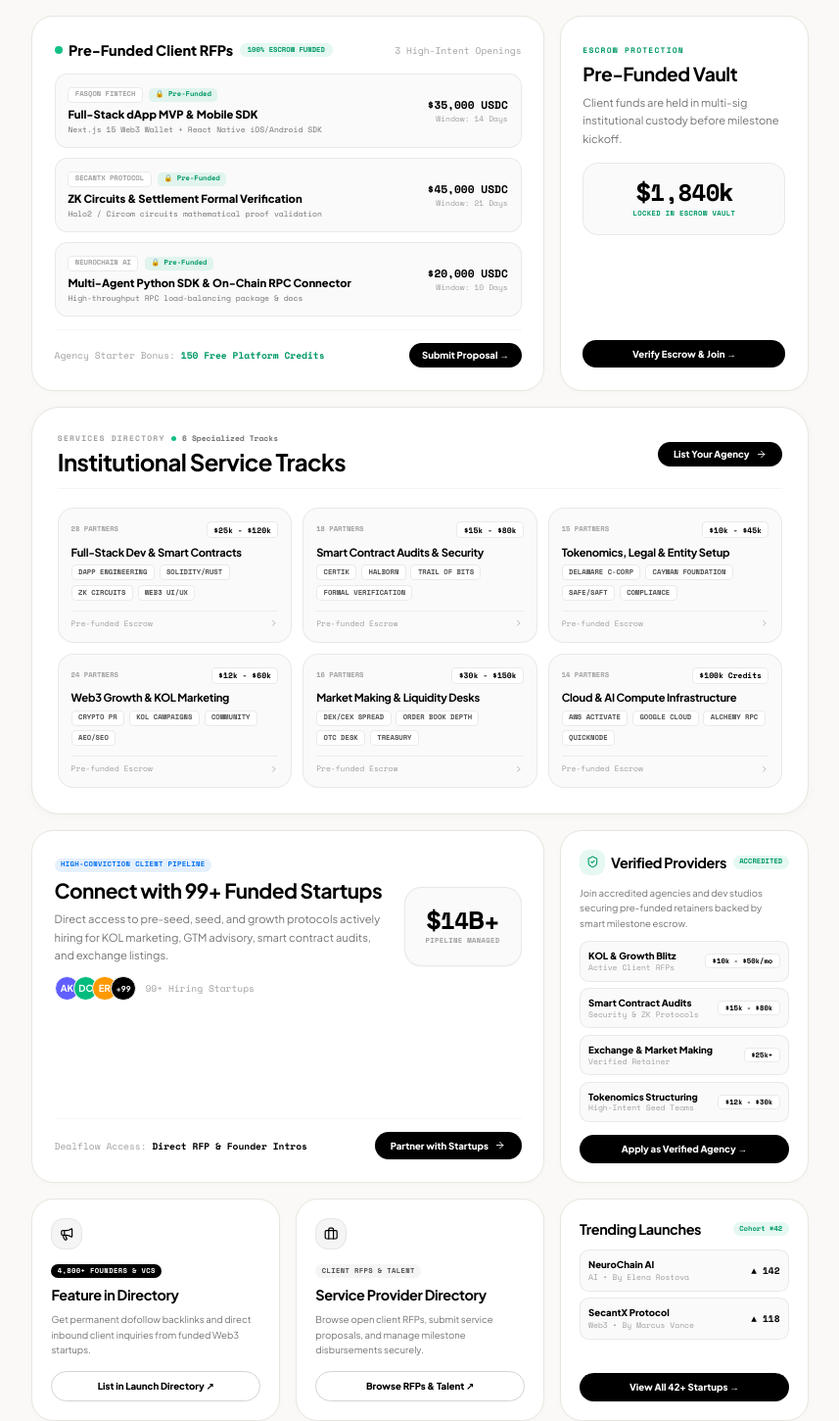
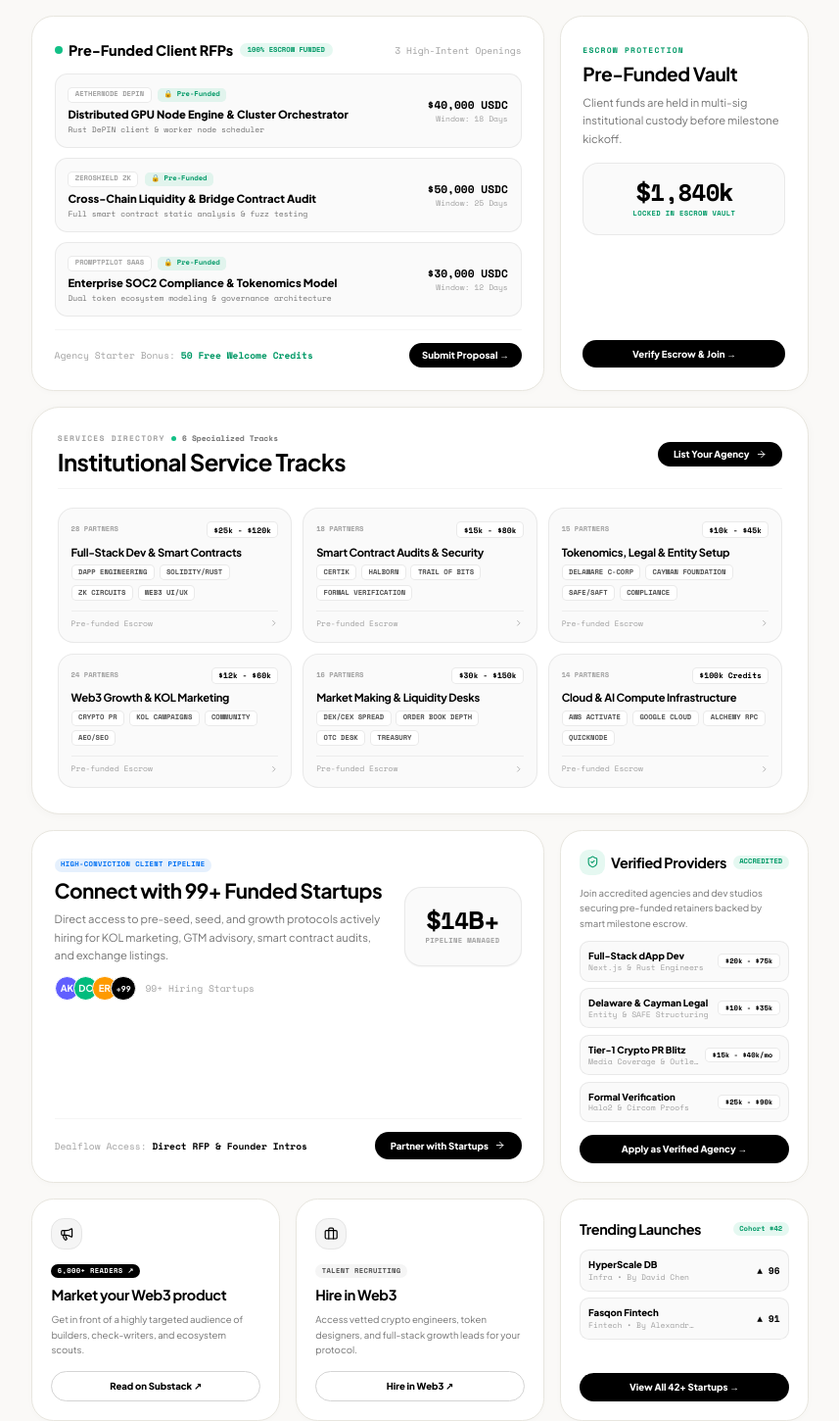
Before and after one commit to Akash1070/Raisequity, a React (Vite) app: page /service-providers in a window 1280 px wide. Shown: the part 884-2334 px from the top of the page at 98% size, without its empty margins (211-1068 px from the left). Built offline with nearby package versions, Linux system fonts and the light colour scheme; no server answers; the database is empty.

Commit message:
fix(landing): dynamic rotation across all showcase cards, 50 welcome credits update, external redirects, and perks moved to row 2

```diff
--- a/src/hooks/useLandingData.ts
+++ b/src/hooks/useLandingData.ts
@@ -285,7 +285,8 @@ export function useLandingData() {
               })
               .filter(Boolean) as LandingVentureFund[];
             if (dbFunds.length) {
-              setVentureFunds([...dbFunds, ...TOP_VC_FUNDS].slice(0, 8));
+              const validFunds = dbFunds.filter(f => !['Waseem', 'TN', 'Vomi', 'Brandon', 'Shounak', 'Piyush', 'Gabri'].includes(f.category));
+              setVentureFunds([...TOP_VC_FUNDS, ...validFunds]);
             }
           }
         } catch (_) {}
@@ -370,11 +371,26 @@ export function useLandingData() {
     },
   ];
 
-  // Dynamic slices for rotating cards (strictly 4 items to keep UI compact)
-  const activeGrants = grants.slice((cycleIndex * 4) % Math.max(grants.length - 3, 1), ((cycleIndex * 4) % Math.max(grants.length - 3, 1)) + 4);
-  const activeCredits = credits.slice((cycleIndex * 4) % Math.max(credits.length - 3, 1), ((cycleIndex * 4) % Math.max(credits.length - 3, 1)) + 4);
-  const activeDeals = deals.slice((cycleIndex * 3) % Math.max(deals.length - 2, 1), ((cycleIndex * 3) % Math.max(deals.length - 2, 1)) + 3);
-  const activeFunds = ventureFunds.slice((cycleIndex * 4) % Math.max(ventureFunds.length - 3, 1), ((cycleIndex * 4) % Math.max(ventureFunds.length - 3, 1)) + 4);
+  // Dynamic batched slices for rotating cards (strictly 4 items, visibly switching every 3.5s)
+  const activeGrants = (cycleIndex % 3 === 0)
+    ? grants.slice(0, 4)
+    : (cycleIndex % 3 === 1)
+    ? grants.slice(4, 8)
+    : grants.slice(8, 12);
+
+  const activeCredits = (cycleIndex % 3 === 0)
+    ? credits.slice(0, 4)
+    : (cycleIndex % 3 === 1)
+    ? credits.slice(4, 8)
+    : credits.slice(8, 12);
+
+  const activeDeals = (cycleIndex % 2 === 0)
+    ? deals.slice(0, 3)
+    : deals.slice(3, 6);
+
+  const activeFunds = (cycleIndex % 2 === 0)
+    ? TOP_VC_FUNDS.slice(0, 4)
+    : TOP_VC_FUNDS.slice(4, 8);
 
   return {
     deals,
--- a/src/pages/Founders.tsx
+++ b/src/pages/Founders.tsx
@@ -434,7 +434,7 @@ export default function Founders() {
 
               <div className="space-y-2.5 mb-5">
                 {activeGrants.map((g, i) => (
-                  <div key={i} className="p-3 rounded-2xl bg-neutral-50 dark:bg-[#18191e] border border-neutral-200/80 dark:border-white/5 flex items-center justify-between text-xs transition-all duration-300">
+                  <div key={`${i}-${g.title}`} className="p-3 rounded-2xl bg-neutral-50 dark:bg-[#18191e] border border-neutral-200/80 dark:border-white/5 flex items-center justify-between text-xs transition-all duration-300">
                     <div>
                       <div className="flex items-center gap-1.5 mb-0.5">
                         <span className="w-1.5 h-1.5 rounded-full bg-[#805ad5] animate-pulse" />
@@ -476,7 +476,7 @@ export default function Founders() {
 
               <div className="space-y-2.5 mb-5">
                 {activeCredits.map((c, i) => (
-                  <div key={i} className="p-3 rounded-2xl bg-neutral-50 dark:bg-[#18191e] border border-neutral-200/80 dark:border-white/5 flex items-center justify-between gap-3 text-xs transition-all duration-300">
+                  <div key={`${i}-${c.company}`} className="p-3 rounded-2xl bg-neutral-50 dark:bg-[#18191e] border border-neutral-200/80 dark:border-white/5 flex items-center justify-between gap-3 text-xs transition-all duration-300">
                     <div className="min-w-0 flex-1">
                       <div className="font-heading font-black text-black dark:text-white truncate">{c.company}</div>
                       <div className="text-[10px] font-mono text-neutral-400 truncate">{c.desc}</div>
@@ -530,7 +530,7 @@ export default function Founders() {
           <div className="grid grid-cols-1 md:grid-cols-2 gap-3.5">
             {activeFunds.map((m, idx) => (
               <div
-                key={idx}
+                key={`${idx}-${m.name}`}
                 className="p-4 rounded-[20px] bg-neutral-50 dark:bg-[#18191e] border border-neutral-200/80 dark:border-white/5 hover:border-black/30 dark:hover:border-white/20 transition-all duration-300 flex flex-col justify-between group"
               >
                 <div>
--- a/src/pages/Investors.tsx
+++ b/src/pages/Investors.tsx
@@ -41,7 +41,7 @@ export default function Investors() {
     { name: "Fasqon Fintech", category: "Fintech", votes: 91, founder: "Alexandre Silva", tagline: "Crypto-native neobank bridging Web3 liquidity and SEPA banking.", slug: "promptpilot-saas" },
   ]);
   const [votedMap, setVotedMap] = useState<Record<number, boolean>>({});
-  const { activeDeals } = useLandingData();
+  const { activeDeals, cycleIndex } = useLandingData();
 
   const handleUpvote = (e: React.MouseEvent, idx: number) => {
     e.preventDefault();
@@ -137,6 +137,36 @@ export default function Investors() {
   const syndicatePartners = [
     "Pantera", "a16z Scouts", "YC Alumni", "Sequoia Scouts", "Coinbase V.", "Polygon Wild", "OpenZeppelin", "Delaware Inc."
   ];
+
+  const ALL_INVESTOR_STARTUPS = [
+    { name: "NeuroChain AI", sector: "AI & Agents", round: "$1.5M Seed", badge: "96 Readiness" },
+    { name: "SecantX Protocol", sector: "DeFi / ZK", round: "$2.2M Round", badge: "Institutional" },
+    { name: "HyperScale DB", sector: "Infrastructure", round: "$800k SAFE", badge: "YC W24" },
+    { name: "YourWeb3Guy", sector: "Growth / PR", round: "Cohort Live", badge: "Spotlight" },
+    { name: "Fasqon Fintech", sector: "Fintech / Banking", round: "$1.8M Seed", badge: "Fast-Pass" },
+    { name: "ZeroShield ZK", sector: "Privacy & ZK", round: "$2.5M Round", badge: "Audited" },
+    { name: "AetherNode", sector: "DePIN & Cloud", round: "$1.2M SAFE", badge: "Mainnet Live" },
+    { name: "PromptPilot SaaS", sector: "AI DevTools", round: "$950k Round", badge: "Top 1% MRR" },
+  ];
+
+  const ALL_VERIFIED_PROVIDERS = [
+    { name: "OmniShield Security", type: "Smart Contract & ZK Audit", metric: "100% SLA" },
+    { name: "Web3 Growth Labs", type: "Token Launch & GTM Blitz", metric: "Tier 1 PR" },
+    { name: "Nexus Legal Advisory", type: "Delaware C-Corp & SAFEs", metric: "Specialist" },
+    { name: "LiquidAlpha Trading", type: "CEX/DEX Liquidity & MM", metric: "Institutional" },
+    { name: "CertiK Core", type: "Formal Verification & Audit", metric: "Tier 1 Lead" },
+    { name: "HyperScale Studio", type: "Full-Stack dApp & Mobile SDK", metric: "Top Rated" },
+    { name: "Cayman Entity Counsel", type: "Foundation & Token Legal", metric: "Accredited" },
+    { name: "Apex Market Solutions", type: "Order Book Depth & Listings", metric: "Global" },
+  ];
+
+  const currentStartups = (cycleIndex % 2 === 0)
+    ? ALL_INVESTOR_STARTUPS.slice(0, 4)
+    : ALL_INVESTOR_STARTUPS.slice(4, 8);
+
+  const currentProviders = (cycleIndex % 2 === 0)
+    ? ALL_VERIFIED_PROVIDERS.slice(0, 4)
+    : ALL_VERIFIED_PROVIDERS.slice(4, 8);
 
   return (
     <div className="min-h-screen bg-[#faf9f7] dark:bg-[#090a0d] text-black dark:text-white font-sans flex flex-col justify-start transition-colors duration-150 selection:bg-[#3bd3fd]">
@@ -567,13 +597,8 @@ export default function Investors() {
               </p>
 
               <div className="space-y-2 mb-4">
-                {[
-                  { name: "NeuroChain AI", sector: "AI & Agents", round: "$1.5M Seed", badge: "96 Readiness" },
-                  { name: "SecantX Protocol", sector: "DeFi / ZK", round: "$2.2M Round", badge: "Institutional" },
-                  { name: "HyperScale DB", sector: "Infrastructure", round: "$800k SAFE", badge: "YC W24" },
-                  { name: "YourWeb3Guy", sector: "Growth / PR", round: "Cohort Live", badge: "Spotlight" },
-                ].map((s, i) => (
-                  <div key={i} className="p-2.5 rounded-xl bg-neutral-50 dark:bg-[#18191e] border border-neutral-200/80 dark:border-white/5 flex items-center justify-between gap-2 text-xs">
+                {currentStartups.map((s, i) => (
+                  <div key={`${i}-${s.name}`} className="p-2.5 rounded-xl bg-neutral-50 dark:bg-[#18191e] border border-neutral-200/80 dark:border-white/5 flex items-center justify-between gap-2 text-xs">
                     <div className="min-w-0 flex-1">
                       <div className="font-heading font-black text-xs text-black dark:text-white truncate">{s.name}</div>
                       <div className="text-[10px] font-mono text-neutral-400 truncate">{s.sector} • {s.round}</div>
@@ -616,13 +641,8 @@ export default function Investors() {
               </p>
 
               <div className="space-y-2 mb-4">
-                {[
-                  { name: "OmniShield Security", type: "Smart Contract & ZK Audit", metric: "100% SLA" },
-                  { name: "Web3 Growth Labs", type: "Token Launch & GTM Blitz", metric: "Tier 1 PR" },
-                  { name: "Nexus Legal Advisory", type: "Delaware C-Corp & SAFEs", metric: "Specialist" },
-                  { name: "LiquidAlpha Trading", type: "CEX/DEX Liquidity & MM", metric: "Institutional" },
-                ].map((p, i) => (
-                  <div key={i} className="p-2.5 rounded-xl bg-neutral-50 dark:bg-[#18191e] border border-neutral-200/80 dark:border-white/5 flex items-center justify-between gap-2 text-xs">
+                {currentProviders.map((p, i) => (
+                  <div key={`${i}-${p.name}`} className="p-2.5 rounded-xl bg-neutral-50 dark:bg-[#18191e] border border-neutral-200/80 dark:border-white/5 flex items-center justify-between gap-2 text-xs">
                     <div className="min-w-0 flex-1">
                       <div className="font-heading font-black text-xs text-black dark:text-white truncate">{p.name}</div>
                       <div className="text-[10px] font-mono text-neutral-400 truncate">{p.type}</div>
--- a/src/pages/Launch/LaunchDirectory.tsx
+++ b/src/pages/Launch/LaunchDirectory.tsx
@@ -737,12 +737,14 @@ export default function LaunchDirectory() {
                   </p>
                 </div>
 
-                <Link
-                  to="/service-providers"
+                <a
+                  href="https://akashkumarjha.substack.com/"
+                  target="_blank"
+                  rel="noreferrer"
                   className="w-full py-2.5 rounded-full bg-white dark:bg-[#1a1b20] border border-neutral-300 dark:border-white/10 hover:border-black dark:hover:border-white text-black dark:text-white font-extrabold text-xs text-center transition-all active:scale-95 cursor-pointer block"
                 >
                   Sponsor Now ↗
-                </Link>
+                </a>
               </div>
 
               {/* CARD 6B: Hire in Web3 */}
@@ -765,12 +767,14 @@ export default function LaunchDirectory() {
                   </p>
                 </div>
 
-                <Link
-                  to="/service-providers"
+                <a
+                  href="https://www.hireincrypto.com"
+                  target="_blank"
+                  rel="noreferrer"
                   className="w-full py-2.5 rounded-full bg-white dark:bg-[#1a1b20] border border-neutral-300 dark:border-white/10 hover:border-black dark:hover:border-white text-black dark:text-white font-extrabold text-xs text-center transition-all active:scale-95 cursor-pointer block"
                 >
-                  Explore Talent ↗
-                </Link>
+                  Hire in Web3 ↗
+                </a>
               </div>
 
               {/* CARD 6C: SEO Dofollow Authority Backlinks */}
--- a/src/pages/ServiceProviders.tsx
+++ b/src/pages/ServiceProviders.tsx
@@ -22,12 +22,17 @@ import {
 import { LiveActivityMarquee } from "../components/ui/LiveActivityMarquee";
 import { NumberTicker } from "../components/ui/NumberTicker";
 import { usePageMeta } from "../hooks/usePageMeta";
+import { useLandingData } from "../hooks/useLandingData";
 import { collection, getDocs, query, limit } from "firebase/firestore";
 import { db } from "../lib/firebase";
 import { SEEDED_AGENCIES } from "../data/seededAgencies";
 
+const SUBSTACK_URL = "https://akashkumarjha.substack.com/";
+const HIRE_INC_URL = "https://www.hireincrypto.com";
+
 export default function ServiceProviders() {
   // Real provider names registered on the platform (manual/onboarding forms).
+  const { cycleIndex } = useLandingData();
   const [providerNames, setProviderNames] = useState<string[]>(() =>
     SEEDED_AGENCIES.slice(0, 8).map((a) => a.company || a.title || "").filter(Boolean)
   );
@@ -61,7 +66,7 @@ export default function ServiceProviders() {
     { name: "Cloud & AI Compute Infrastructure", count: "14 Partners", budget: "$100k Credits", tags: ["AWS Activate", "Google Cloud", "Alchemy RPC", "QuickNode"] },
   ];
 
-  const activeRfps = [
+  const ALL_RFPS = [
     {
       id: "rfp-fasqon",
       client: "Fasqon Fintech",
@@ -91,8 +96,55 @@ export default function ServiceProviders() {
       deadline: "10 Days",
       category: "AI & Infra",
       deliverable: "High-throughput RPC load-balancing package & docs"
-    }
+    },
+    {
+      id: "rfp-aethernode",
+      client: "AetherNode DePIN",
+      title: "Distributed GPU Node Engine & Cluster Orchestrator",
+      budget: "$40,000 USDC",
+      escrowLocked: true,
+      deadline: "18 Days",
+      category: "DePIN / Infra",
+      deliverable: "Rust DePIN client & worker node scheduler"
+    },
+    {
+      id: "rfp-zeroshield",
+      client: "ZeroShield ZK",
+      title: "Cross-Chain Liquidity & Bridge Contract Audit",
+      budget: "$50,000 USDC",
+      escrowLocked: true,
+      deadline: "25 Days",
+      category: "Security & Audits",
+      deliverable: "Full smart contract static analysis & fuzz testing"
+    },
+    {
+      id: "rfp-promptpilot",
+      client: "PromptPilot SaaS",
+      title: "Enterprise SOC2 Compliance & Tokenomics Model",
+      budget: "$30,000 USDC",
+      escrowLocked: true,
+      deadline: "12 Days",
+      category: "Tokenomics & Compliance",
+      deliverable: "Dual token ecosystem modeling & governance architecture"
+    },
   ];
+
+  const currentRfps = (cycleIndex % 2 === 0) ? ALL_RFPS.slice(0, 3) : ALL_RFPS.slice(3, 6);
+
+  const ALL_AGENCY_SERVICES = [
+    { name: "KOL & Growth Blitz", type: "Active Client RFPs", budget: "$10k - $50k/mo" },
+    { name: "Smart Contract Audits", type: "Security & ZK Protocols", budget: "$15k - $80k" },
+    { name: "Exchange & Market Making", type: "Verified Retainer", budget: "$25k+" },
+    { name: "Tokenomics Structuring", type: "High-Intent Seed Teams", budget: "$12k - $30k" },
+    { name: "Full-Stack dApp Dev", type: "Next.js & Rust Engineers", budget: "$20k - $75k" },
+    { name: "Delaware & Cayman Legal", type: "Entity & SAFE Structuring", budget: "$10k - $35k" },
+    { name: "Tier-1 Crypto PR Blitz", type: "Media Coverage & Outlets", budget: "$15k - $40k/mo" },
+    { name: "Formal Verification", type: "Halo2 & Circom Proofs", budget: "$25k - $90k" },
+  ];
+
+  const currentAgencyServices = (cycleIndex % 2 === 0)
+    ? ALL_AGENCY_SERVICES.slice(0, 4)
+    : ALL_AGENCY_SERVICES.slice(4, 8);
 
   const realCredits = [
     { company: "Google Cloud", value: "Up to $350k", desc: "Cloud & Gemini AI Credits" },
@@ -182,7 +234,7 @@ export default function ServiceProviders() {
                 </div>
                 <div className="p-3 bg-white dark:bg-[#121316] rounded-xl border border-neutral-200/80 dark:border-white/5 flex justify-between items-center">
                   <span className="text-neutral-500">Starter Bonus:</span>
-                  <span className="text-[#0070F3] font-black">150 Free Credits</span>
+                  <span className="text-[#0070F3] font-black">50 Free Credits</span>
                 </div>
                 <div className="p-3 bg-white dark:bg-[#121316] rounded-xl border border-neutral-200/80 dark:border-white/5 flex justify-between items-center">
                   <span className="text-neutral-500">Default Rate:</span>
@@ -264,9 +316,9 @@ export default function ServiceProviders() {
 
               {/* 3 Real RFPs */}
               <div className="space-y-3 mb-4">
-                {activeRfps.map((rfp) => (
+                {currentRfps.map((rfp) => (
                   <div
-                    key={rfp.id}
+                    key={`${rfp.id}-${rfp.client}`}
                     className="p-4 rounded-2xl bg-neutral-50 dark:bg-[#18191e] border border-neutral-200/80 dark:border-white/5 flex flex-col sm:flex-row items-start sm:items-center justify-between gap-3 group"
                   >
                     <div>
@@ -297,7 +349,7 @@ export default function ServiceProviders() {
 
             <div className="flex items-center justify-between pt-4 border-t border-neutral-100 dark:border-white/5">
               <span className="font-mono text-xs text-neutral-400">
-                Agency Starter Bonus: <strong className="text-emerald-600 dark:text-emerald-400">150 Free Platform Credits</strong>
+                Agency Starter Bonus: <strong className="text-emerald-600 dark:text-emerald-400">50 Free Welcome Credits</strong>
               </span>
               <Link
                 to="/login?role=agency"
@@ -481,13 +533,8 @@ export default function ServiceProviders() {
               </p>
 
               <div className="space-y-2 mb-4">
-                {[
-                  { name: "KOL & Growth Blitz", type: "Active Client RFPs", budget: "$10k - $50k/mo" },
-                  { name: "Smart Contract Audits", type: "Security & ZK Protocols", budget: "$15k - $80k" },
-                  { name: "Exchange & Market Making", type: "Verified Retainer", budget: "$25k+" },
-                  { name: "Tokenomics Structuring", type: "High-Intent Seed Teams", budget: "$12k - $30k" },
-                ].map((c, i) => (
-                  <div key={i} className="p-2.5 rounded-xl bg-neutral-50 dark:bg-[#18191e] border border-neutral-200/80 dark:border-white/5 flex items-center justify-between gap-2 text-xs">
+                {currentAgencyServices.map((c, i) => (
+                  <div key={`${i}-${c.name}`} className="p-2.5 rounded-xl bg-neutral-50 dark:bg-[#18191e] border border-neutral-200/80 dark:border-white/5 flex items-center justify-between gap-2 text-xs">
                     <div className="min-w-0 flex-1">
                       <div className="font-heading font-black text-xs text-black dark:text-white truncate">{c.name}</div>
                       <div className="text-[10px] font-mono text-neutral-400 truncate">{c.type}</div>
@@ -515,35 +562,42 @@ export default function ServiceProviders() {
            ══════════════════════════════════════════════════════════ */}
         <div className="grid grid-cols-1 lg:grid-cols-3 gap-4 sm:gap-5">
 
-          {/* CARD 5A: Launch Directory & Inbound RFPs */}
+          {/* CARD 5A: Market your Web3 product */}
           <div className="rounded-[28px] bg-white dark:bg-[#121316] border border-[#e8e6df] dark:border-white/10 p-6 flex flex-col justify-between shadow-[0_2px_8px_rgba(0,0,0,0.02)] transition-all hover:border-black/30 dark:hover:border-white/20">
             <div>
               <div className="w-10 h-10 rounded-2xl bg-neutral-100 dark:bg-[#1c1d22] border border-neutral-200 dark:border-white/5 flex items-center justify-center text-black dark:text-white mb-3">
                 <Megaphone size={18} />
               </div>
 
-              <div className="inline-flex items-center px-2 py-0.5 rounded-full bg-black text-white dark:bg-white dark:text-black font-mono text-[9px] font-black uppercase tracking-wider mb-2">
-                4,800+ FOUNDERS & VCs
-              </div>
+              <a
+                href={SUBSTACK_URL}
+                target="_blank"
+                rel="noreferrer"
+                className="inline-flex items-center px-2 py-0.5 rounded-full bg-black text-white dark:bg-white dark:text-black font-mono text-[9px] font-black uppercase tracking-wider mb-2 hover:opacity-80 transition-opacity"
+              >
+                6,000+ READERS ↗
+              </a>
 
               <h3 className="text-lg font-heading font-black text-black dark:text-white tracking-tight mb-2">
-                Feature in Directory
+                Market your Web3 product
               </h3>
 
               <p className="text-neutral-500 dark:text-neutral-400 text-xs leading-relaxed mb-4">
-                Get permanent dofollow backlinks and direct inbound client inquiries from funded Web3 startups.
+                Get in front of a highly targeted audience of builders, check-writers, and ecosystem scouts.
               </p>
             </div>
 
-            <Link
-              to="/launch"
+            <a
+              href={SUBSTACK_URL}
+              target="_blank"
+              rel="noreferrer"
               className="w-full py-2.5 rounded-full bg-white dark:bg-[#1a1b20] border border-neutral-300 dark:border-white/10 hover:border-black dark:hover:border-white text-black dark:text-white font-extrabold text-xs text-center transition-all active:scale-95 cursor-pointer block"
             >
-              List in Launch Directory ↗
-            </Link>
+              Read on Substack ↗
+            </a>
           </div>
 
-          {/* CARD 5B: Vetted Talent & Agencies */}
+          {/* CARD 5B: Hire in Web3 */}
           <div className="rounded-[28px] bg-white dark:bg-[#121316] border border-[#e8e6df] dark:border-white/10 p-6 flex flex-col justify-between shadow-[0_2px_8px_rgba(0,0,0,0.02)] transition-all hover:border-black/30 dark:hover:border-white/20">
             <div>
               <div className="w-10 h-10 rounded-2xl bg-neutral-100 dark:bg-[#1c1d22] border border-neutral-200 dark:border-white/5 flex items-center justify-center text-black dark:text-white mb-3">
@@ -551,24 +605,26 @@ export default function ServiceProviders() {
               </div>
 
               <div className="inline-flex items-center px-2 py-0.5 rounded-full bg-neutral-100 dark:bg-[#1e1f26] text-neutral-600 dark:text-neutral-300 font-mono text-[9px] font-black uppercase tracking-wider mb-2">
-                CLIENT RFPs &amp; TALENT
+                TALENT RECRUITING
               </div>
 
               <h3 className="text-lg font-heading font-black text-black dark:text-white tracking-tight mb-2">
-                Service Provider Directory
+                Hire in Web3
               </h3>
 
               <p className="text-neutral-500 dark:text-neutral-400 text-xs leading-relaxed mb-4">
-                Browse open client RFPs, submit service proposals, and manage milestone disbursements securely.
+                Access vetted crypto engineers, token designers, and full-stack growth leads for your protocol.
               </p>
             </div>
 
-            <Link
-              to="/service-providers"
+            <a
+              href={HIRE_INC_URL}
+              target="_blank"
+              rel="noreferrer"
               className="w-full py-2.5 rounded-full bg-white dark:bg-[#1a1b20] border border-neutral-300 dark:border-white/10 hover:border-black dark:hover:border-white text-black dark:text-white font-extrabold text-xs text-center transition-all active:scale-95 cursor-pointer block"
             >
-              Browse RFPs &amp; Talent ↗
-            </Link>
+              Hire in Web3 ↗
+            </a>
           </div>
 
           {/* CARD 5C: Active Cohort Quick Access */}
@@ -584,9 +640,9 @@ export default function ServiceProviders() {
               </div>
 
               <div className="space-y-2 mb-4">
-                {trendingLaunches.slice(0, 2).map((p, idx) => (
+                {(cycleIndex % 2 === 0 ? trendingLaunches.slice(0, 2) : trendingLaunches.slice(2, 4)).map((p, idx) => (
                   <Link
-                    key={idx}
+                    key={`${idx}-${p.name}`}
                     to={`/launch/${p.slug}`}
                     className="p-2.5 rounded-xl bg-neutral-50 dark:bg-[#18191e] border border-neutral-200/80 dark:border-white/5 flex items-center justify-between block group"
                   >
```
Also changed, not shown: src/components/home/MasterBentoGrid.tsx (+24 -66 lines).
